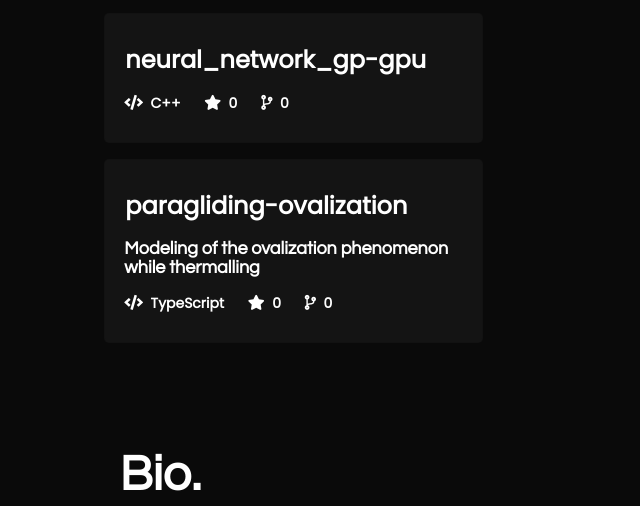
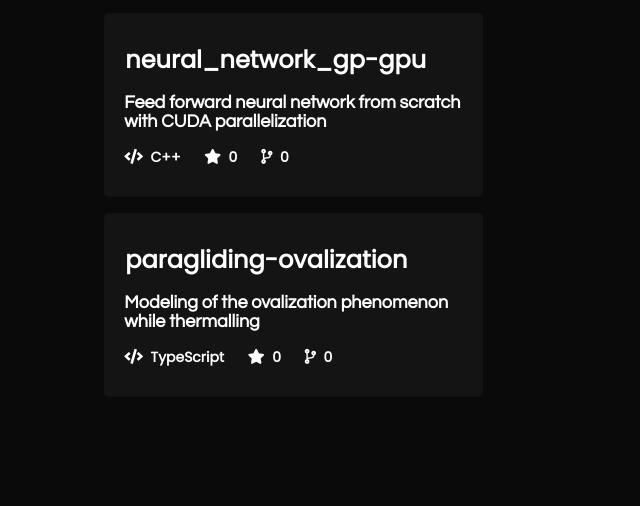
Before and after one commit to jExbrayat/jExbrayat.github.io, a plain HTML site: page index.html in a window 1280 px wide. Shown: the part 1702-2208 px from the top of the page, without its empty margins (303-943 px from the left). Drawn offline with nearby package versions, Linux system fonts and the light colour scheme; a script that the page names is missing.

Commit message:
refactor: update project description

```diff
--- a/index.html
+++ b/index.html
@@ -131,7 +131,7 @@
                         <section>
                             <div class="section_title">neural_network_gp-gpu</div>
                             <div class="about_section">
-                            <span style="display:none;">undefined</span>
+                            <span style="display:block;">Feed forward neural network from scratch with CUDA parallelization</span>
                             </div>
                             <div class="bottom_section">
                                 <span style="display:inline-block;"><i class="fas fa-code"></i>&nbsp; C++</span>
```
